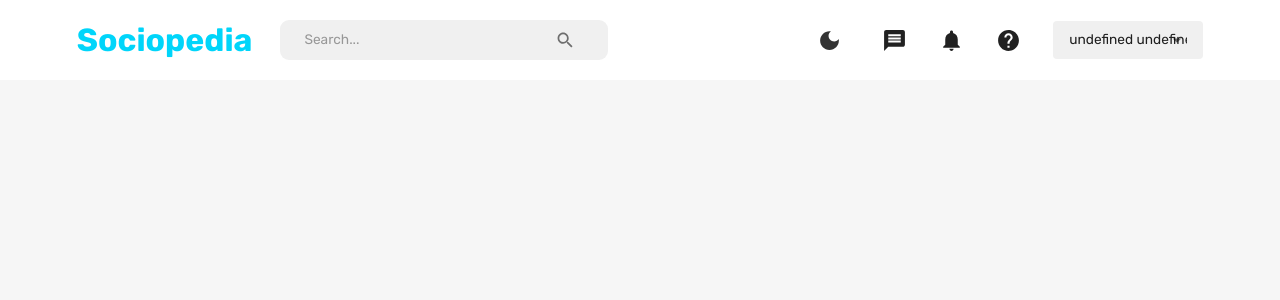
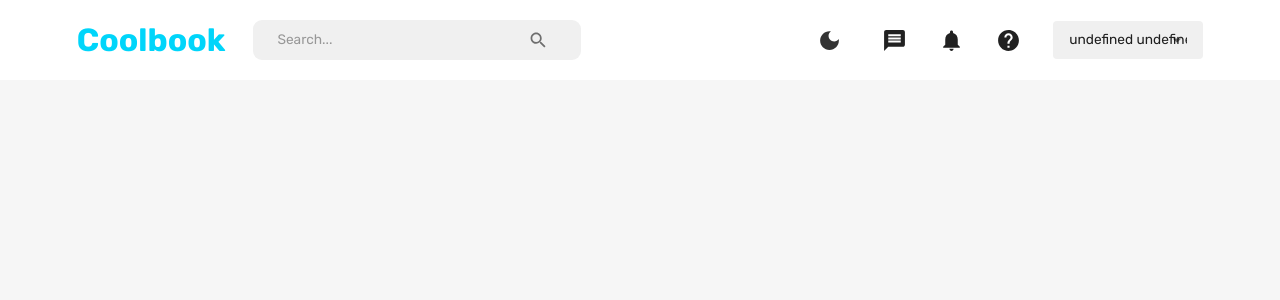
Before and after one commit to FabKaiz/mern-fb-app, a React (Create React App) app in the folder client/: page /home in a window 1280 px wide. Shown: the top 300 px of the page. Built offline with nearby package versions, Linux system fonts and the light colour scheme.

Commit message:
Changed name of the app

```diff
--- a/client/src/scenes/navbar/index.jsx
+++ b/client/src/scenes/navbar/index.jsx
@@ -56,7 +56,7 @@ const Navbar = () => {
             },
           }}
         >
-          Sociopedia
+          Coolbook
         </Typography>
         {isNonMobileScreens && (
           <FlexBetween
```
